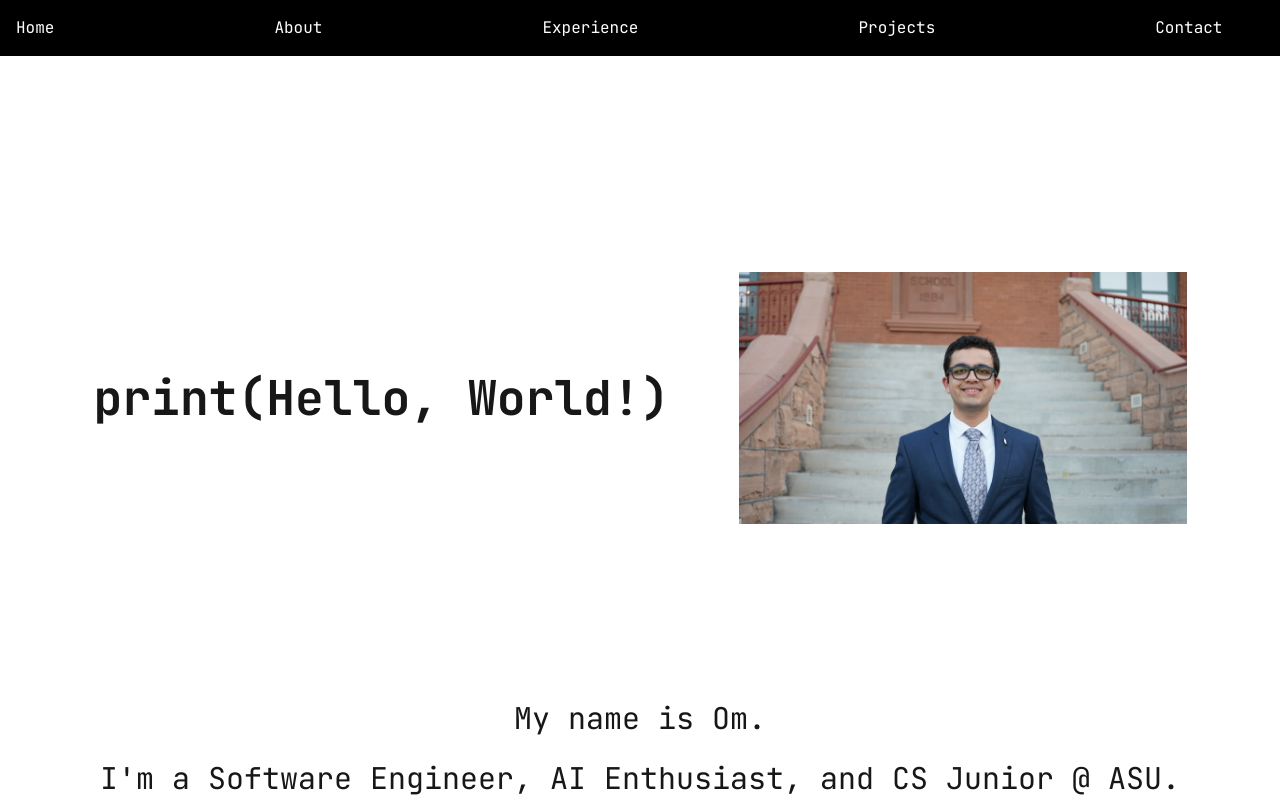
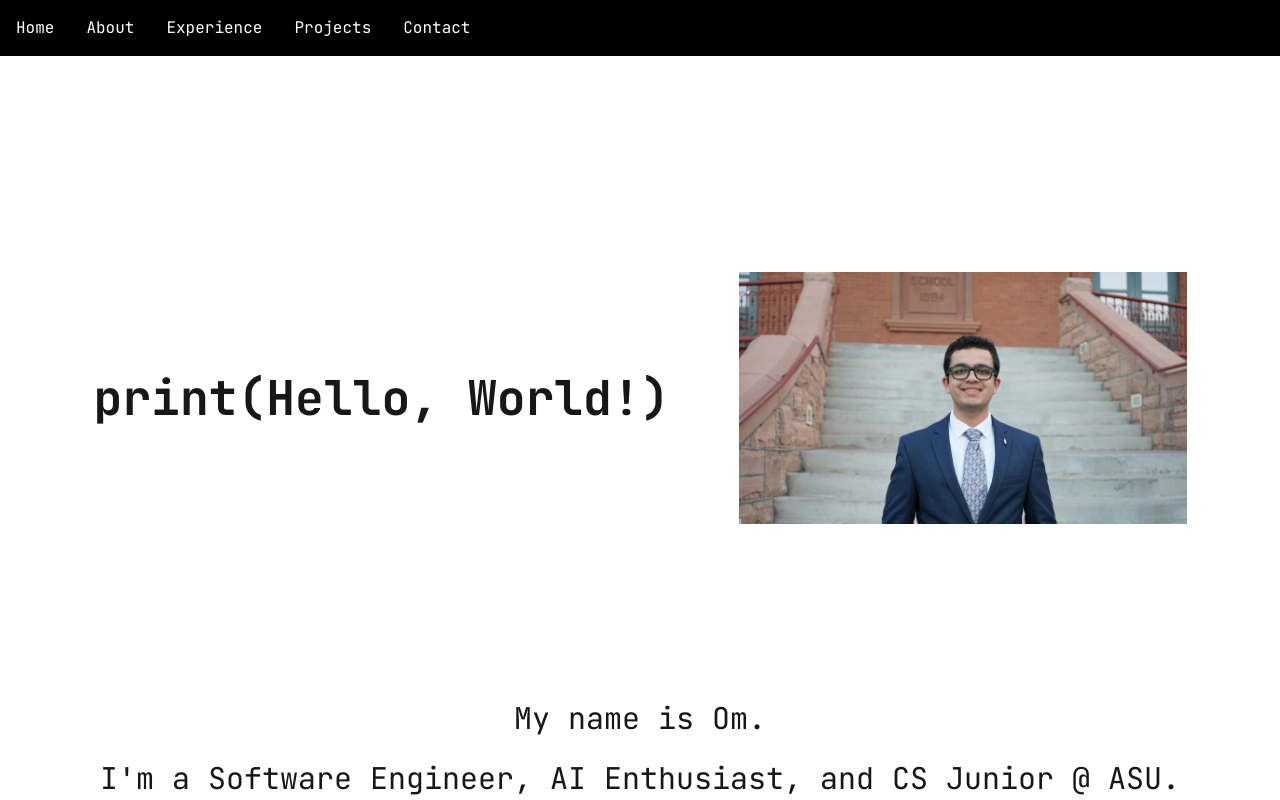
Before and after one commit to omavashia2005/om-portfolio, a Next.js app: page / in a window 1280 px wide. Shown: the top 800 px of the page. Built offline with nearby package versions, Linux system fonts and the light colour scheme.

Commit message:
navbar fixed

```diff
--- a/src/components/Navbar.js
+++ b/src/components/Navbar.js
@@ -1,16 +1,13 @@
 import Link from "next/link";
-import Head from "next/head";
-export default function Navbar(){
-    return(
-<nav className="sticky top-0 left-0 w-full bg-black text-white flex space-x-5 p-4 gap-50 z-50">
-        <Head>
-        <meta name="viewport" content="width=device-width, initial-scale=1" />
-        </Head>
-            <Link href="#home">Home</Link>
-            <Link href="#about">About</Link>
-            <Link href="#experience">Experience</Link>
-            <Link href="#projects">Projects</Link>
-            <Link href="#contact">Contact</Link>
-        </nav>
-    )
+
+export default function Navbar() {
+  return (
+    <nav className="sticky top-0 left-0 w-full bg-black text-white flex flex-wrap justify-center md:justify-start gap-4 md:gap-8 p-4 z-50">
+      <Link href="#home" className="hover:underline">Home</Link>
+      <Link href="#about" className="hover:underline">About</Link>
+      <Link href="#experience" className="hover:underline">Experience</Link>
+      <Link href="#projects" className="hover:underline">Projects</Link>
+      <Link href="#contact" className="hover:underline">Contact</Link>
+    </nav>
+  );
 }
```
